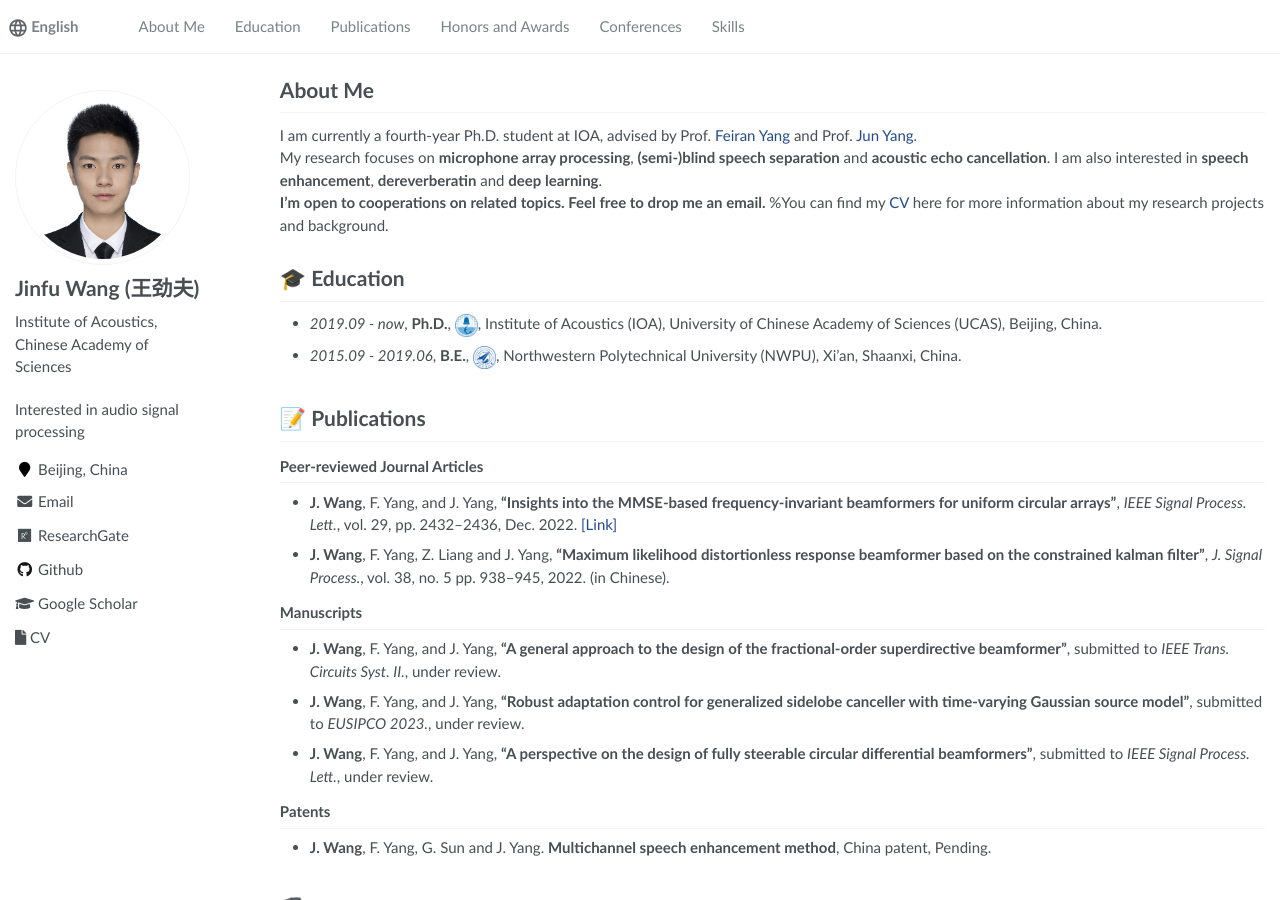
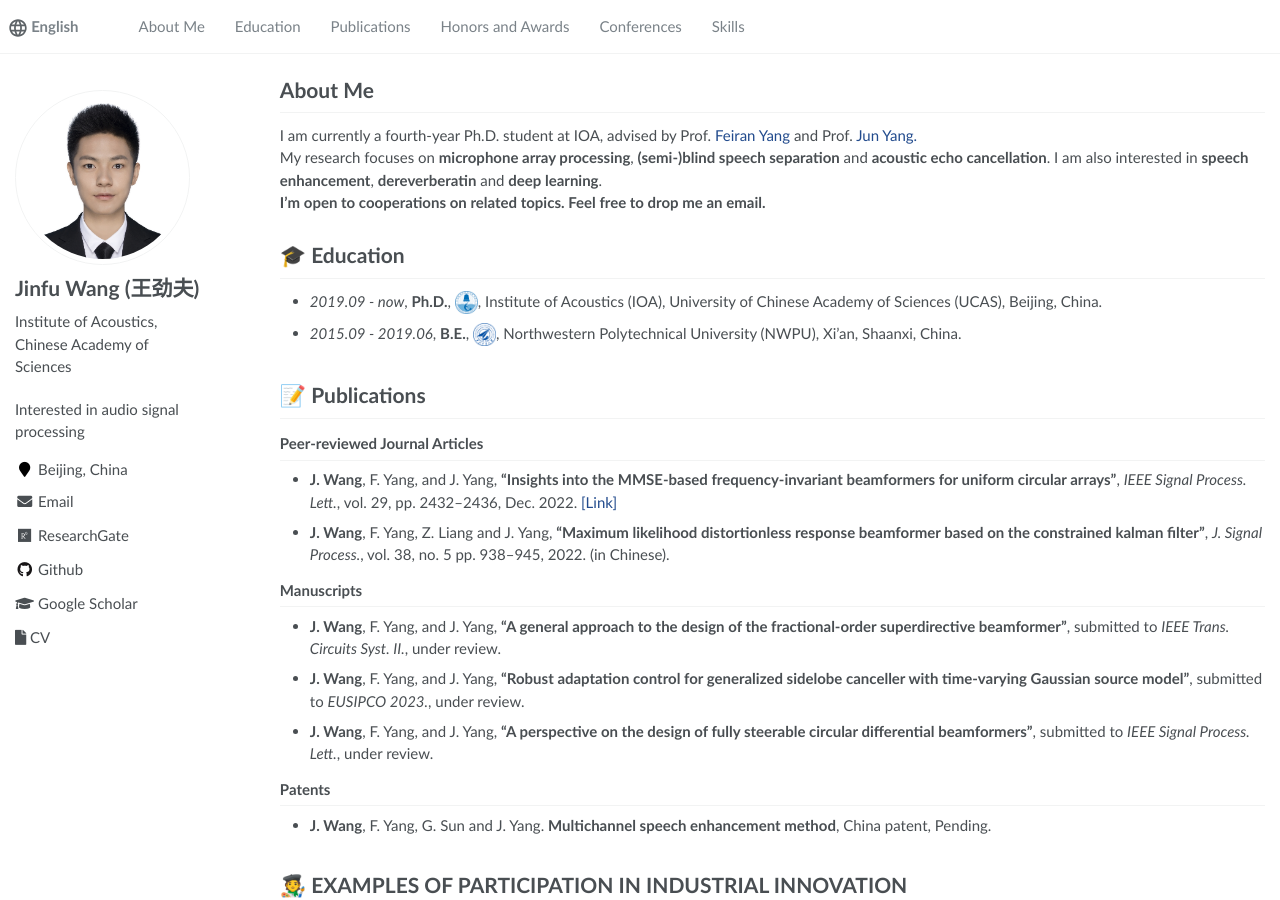
Before and after one commit to 875441459/875441459.github.io, a Jekyll site: the page built from _pages/about.md, in a window 1280 px wide and 900 px high. Built offline with Jekyll 4.4.1, drawn with Linux system fonts in a browser that asks for light colours.

Commit message:
Update about.md

```diff
--- a/_pages/about.md
+++ b/_pages/about.md
@@ -20,7 +20,6 @@ redirect_from:
 I am currently a fourth-year Ph.D. student at IOA, advised by Prof. <a href="https://scholar.google.com/citations?hl=zhTW&user=PWBq4TUAAAAJ&view_op=list_works&sortby=pubdate" target="_blank">Feiran Yang</a> and Prof. <a href="https://ieeexplore.ieee.org/author/37280194600" target="_blank">Jun Yang.</a><br/>
 My research focuses on **microphone array processing**, **(semi-)blind speech separation** and **acoustic echo cancellation**. I am also interested in **speech enhancement**, **dereverberatin** and **deep learning**.<br/>
 **I’m open to cooperations on related topics. Feel free to drop me an email.**
-%You can find my <a href="./docs/JeffWang.pdf">CV</a> here for more information about my research projects and background.
 
 <span class='anchor' id='-Education'></span>
 # 🎓 Education
```
